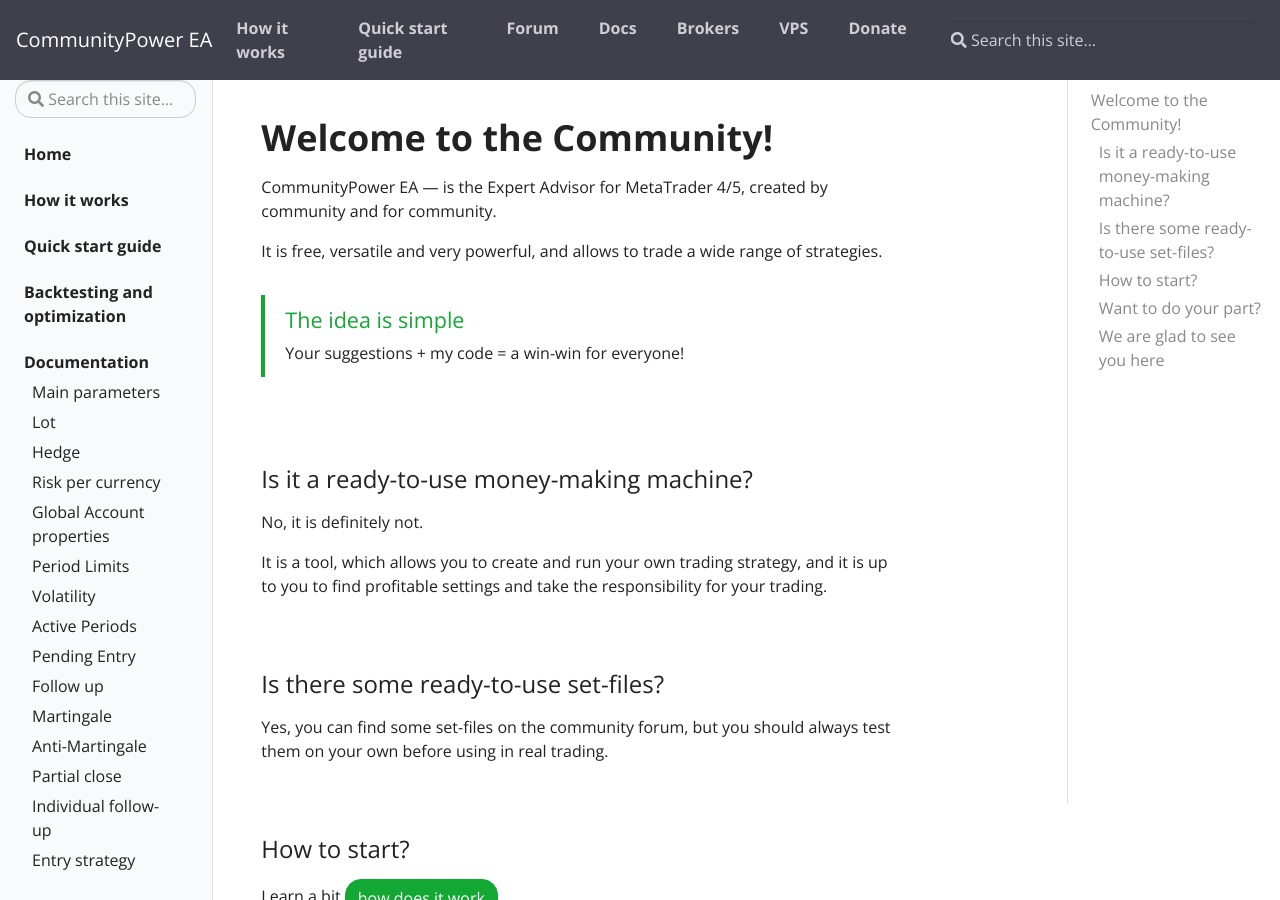
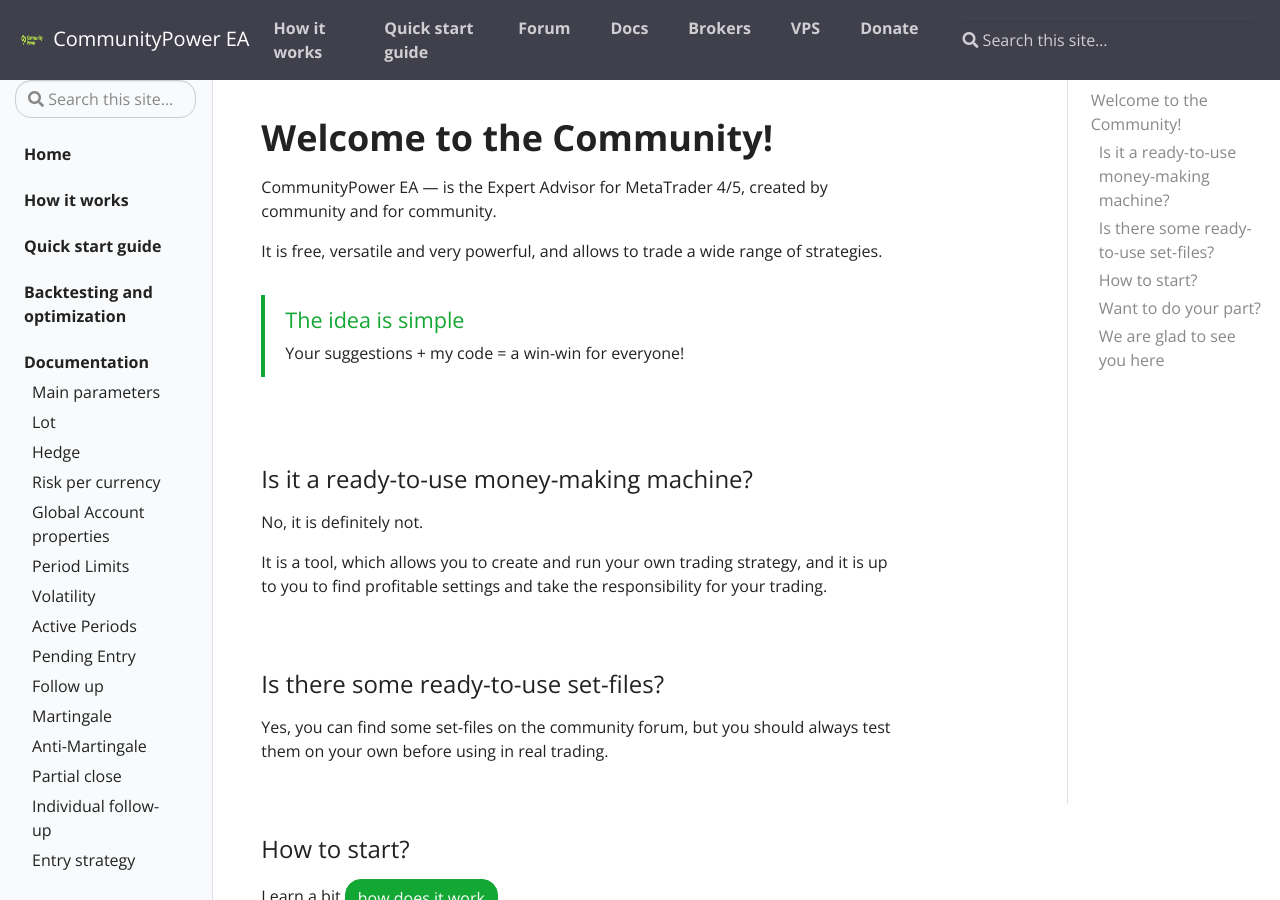
Before and after one commit to komposter/CommunityPowerEA.com, a Jekyll site: the page built from pages/index.md, in a window 1280 px wide and 900 px high. Built offline with Jekyll 4.4.1, drawn with Linux system fonts in a browser that asks for light colours.

Commit message:
Content change

```diff
--- a/_config.yml
+++ b/_config.yml
@@ -64,7 +64,7 @@
 google-analytics: G-ZKBYQNPTE1
 # Image and (square) dimension for logo (don't start with /)
 # If commented, will use material hat theme
-#logo: "assets/img/logo.png"
+logo: "assets/img/Community Power_logo_1-no_bg.png"
 logo_pixels: 32
 color: "#403f4c" # primary color for header, buttons
 
```
Also changed, not shown: assets/img/Community Power_logo_1-no_bg.png (added).
